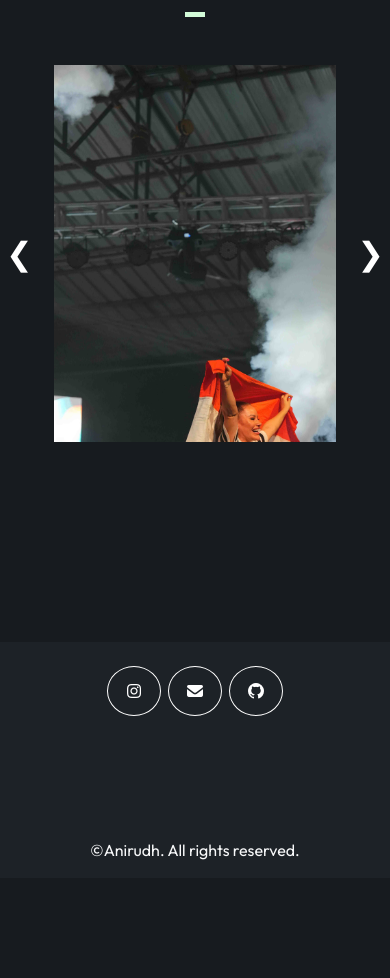
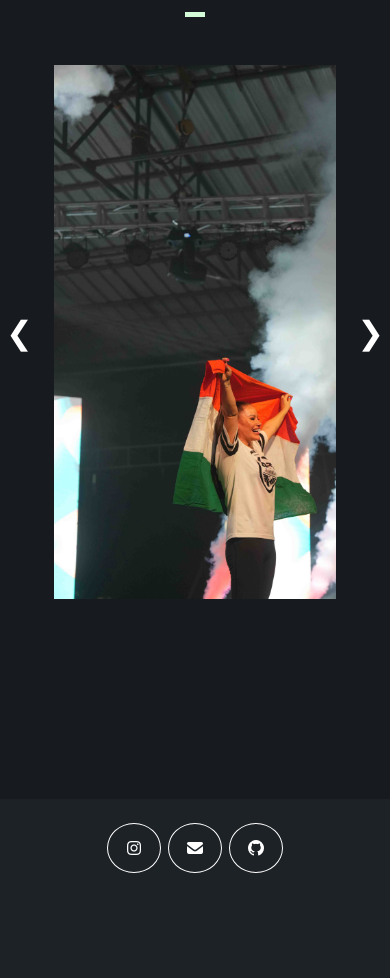
Before and after one commit to anirudhajikumar/Portfolio, a Django app: page / in a window 390 px wide. Shown: the part 1960-2938 px from the top of the page. Before the commit the page ends 2820 px from the top, so only its background shows below. Run offline with Django 5.2, Linux system fonts and the light colour scheme; data that the repository does not hold is empty; some libraries are stand-ins or nearby versions; some web fonts are replaced.

Commit message:
slider css width

```diff
--- a/static/styles/main.css
+++ b/static/styles/main.css
@@ -269,6 +269,8 @@ a.linkedin:hover{
 @media (max-width: 575px) {
     .slider {
         width: 400px; /* 1 item */
+    }
+    .box{
         aspect-ratio: 3/4;
     }
 }
```
